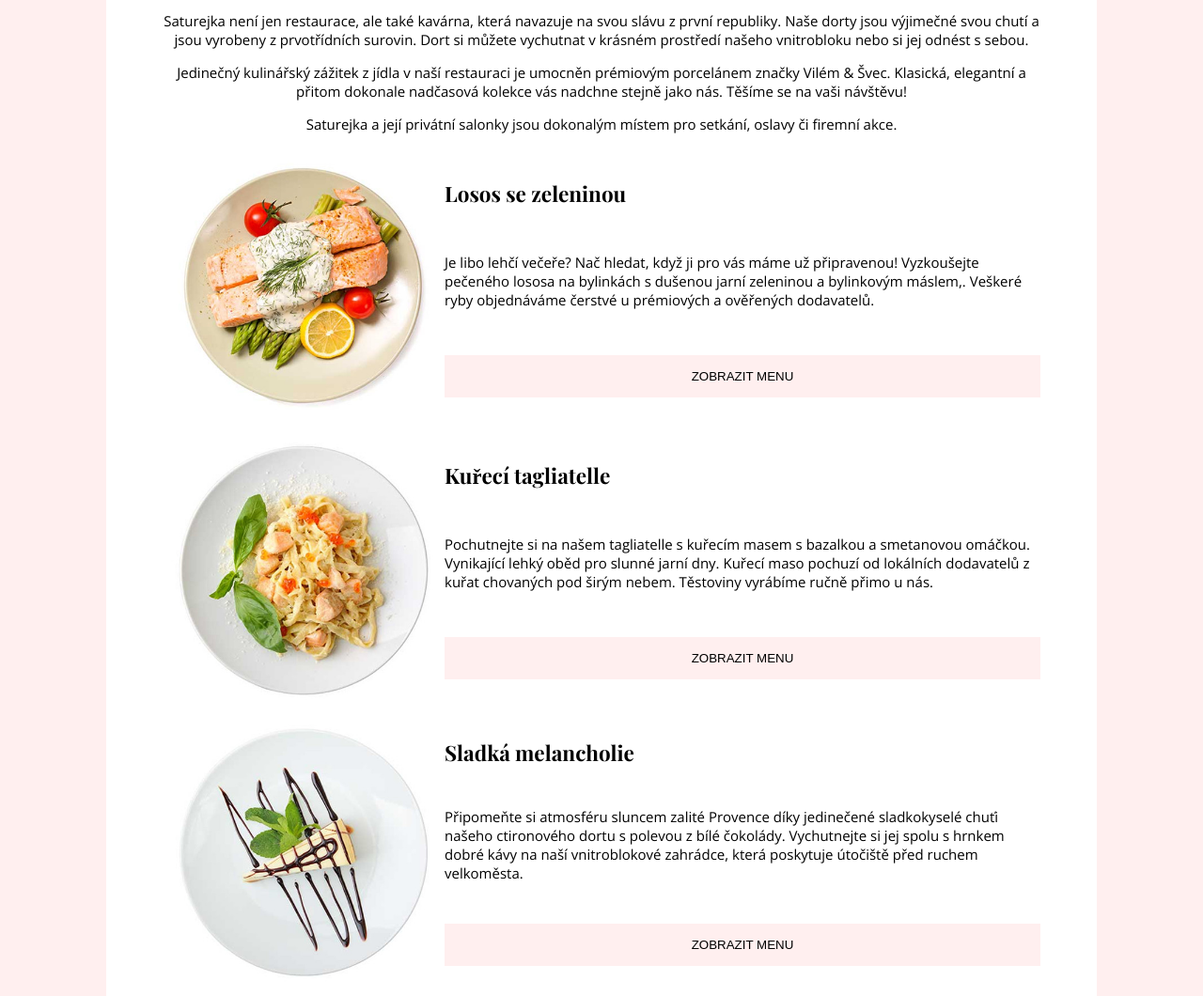
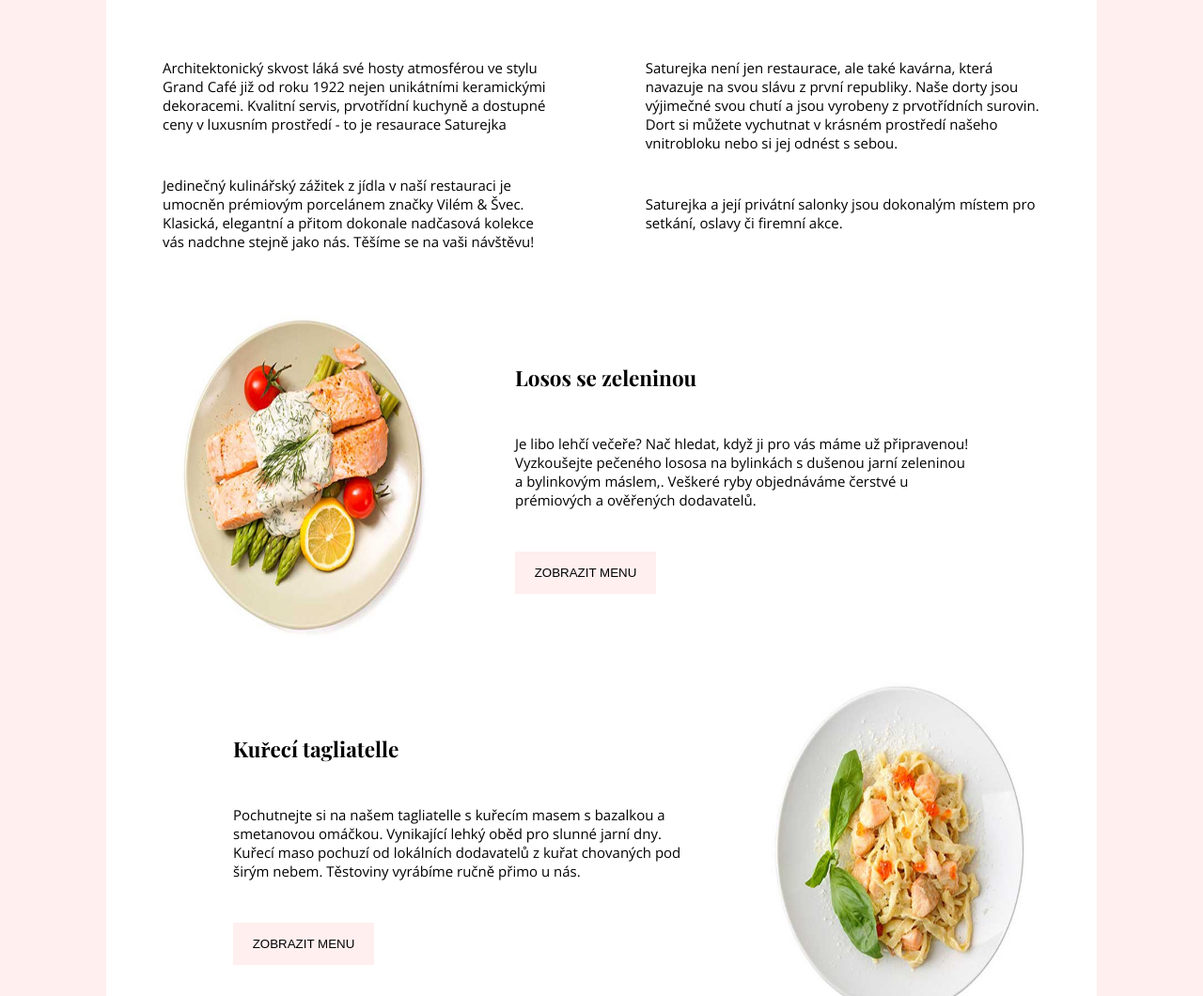
Before and after one commit to TamaraMlyn/saturejka, a plain HTML site: page web/index.html in a window 1280 px wide. Shown: the part 812-1872 px from the top of the page at 94% size. Drawn offline with nearby package versions, Linux system fonts and the light colour scheme.

Commit message:
Stylování celé stránky

```diff
--- a/web/index.html
+++ b/web/index.html
@@ -25,13 +25,16 @@
           <img src="/web/img/home3.jpg" alt="Hummus">
         </div>
 
-        <p>Architektonický skvost láká své hosty atmosférou ve stylu Grand Café již od roku 1922 nejen unikátními keramickými dekoracemi. Kvalitní servis, prvotřídní kuchyně a dostupné ceny v luxusním prostředí - to je resaurace Saturejka.
-        </p>
-        <p>Saturejka není jen restaurace, ale také kavárna, která navazuje na svou slávu z první republiky. Naše dorty jsou výjimečné svou chutí a jsou vyrobeny z prvotřídních surovin. Dort si můžete vychutnat v krásném prostředí našeho vnitrobloku nebo si jej odnést s sebou.</p>
-        <p>Jedinečný kulinářský zážitek z jídla v naší restauraci je umocněn prémiovým porcelánem značky Vilém & Švec. Klasická, elegantní a přitom dokonale nadčasová kolekce vás nadchne stejně jako nás. Těšíme se na vaši návštěvu!
-        </p>
-        <p>Saturejka a její privátní salonky jsou dokonalým místem pro setkání, oslavy či firemní akce.
-        </p>
+        <div class="obsah">
+          <div class="obsah__sloupec">
+            <p>Architektonický skvost láká své hosty atmosférou ve stylu Grand Café již od roku 1922 nejen unikátními keramickými dekoracemi. Kvalitní servis, prvotřídní kuchyně a dostupné ceny v luxusním prostředí - to je resaurace Saturejka</p>
+            <p>Jedinečný kulinářský zážitek z jídla v naší restauraci je umocněn prémiovým porcelánem značky Vilém & Švec. Klasická, elegantní a přitom dokonale nadčasová kolekce vás nadchne stejně jako nás. Těšíme se na vaši návštěvu!</p>
+          </div>
+          <div class="obsah__sloupec">
+            <p>Saturejka není jen restaurace, ale také kavárna, která navazuje na svou slávu z první republiky. Naše dorty jsou výjimečné svou chutí a jsou vyrobeny z prvotřídních surovin. Dort si můžete vychutnat v krásném prostředí našeho vnitrobloku nebo si jej odnést s sebou.</p>
+            <p>Saturejka a její privátní salonky jsou dokonalým místem pro setkání, oslavy či firemní akce.</p>
+          </div>
+        </div>
       </div>
 
       <div class="pokrm">
@@ -43,9 +46,9 @@
         </div>
       </div>
 
-      <div class="pokrm">
+      <div class="pokrm pokrm__reverse">
         <img class="pokrm__fotka" src="/web/img/dish2.jpg" alt="Kuřecí tagliatelle">
-        <div class="pokrm__popis">
+        <div class="pokrm__popis pokrm__popis--reverse">
           <h2>Kuřecí tagliatelle</h2>
           <p>Pochutnejte si na našem tagliatelle s kuřecím masem s bazalkou a smetanovou omáčkou. Vynikající lehký oběd pro slunné jarní dny. Kuřecí maso pochuzí od lokálních dodavatelů z kuřat chovaných pod širým nebem. Těstoviny vyrábíme ručně přimo u nás. </p>
           <button class="pokrm__btn">ZOBRAZIT MENU</button>
--- a/web/style.css
+++ b/web/style.css
@@ -33,11 +33,20 @@ header {
   display: flex;
 }
 
+.pokrm__reverse {
+  flex-direction: row-reverse;
+}
+
+
 .pokrm__popis {
   display: flex;
   flex-direction: column;
   justify-content: space-evenly;
+  padding: 5rem;
+}
 
+.pokrm__popis--reverse {
+  justify-content: right;
 }
 
 .pokrm__fotka {
@@ -62,4 +71,24 @@ header {
   background-color: #ffefef;
   border: none;
   padding: 1rem;
+  width: 10rem;
 }
+
+.obsah {
+  display: flex;
+  justify-content: space-between;
+}
+
+.obsah__sloupec {
+  flex-basis: 45%;
+  text-align: left;
+}
+
+p {
+  margin: 3rem 0;
+}
+
+footer p {
+  text-align: center;
+  margin: 0 300px 50px 300px;
+}
```
Also changed, not shown: 2 other files.
